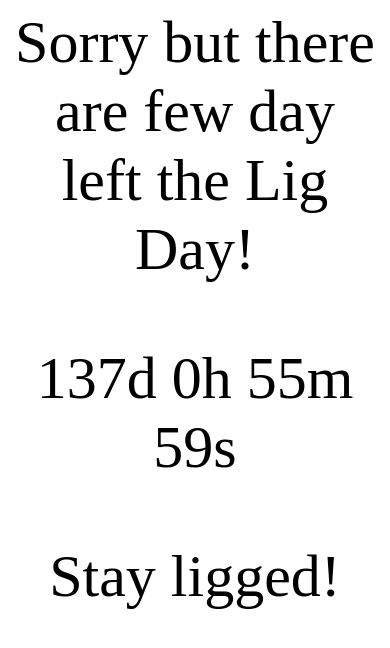
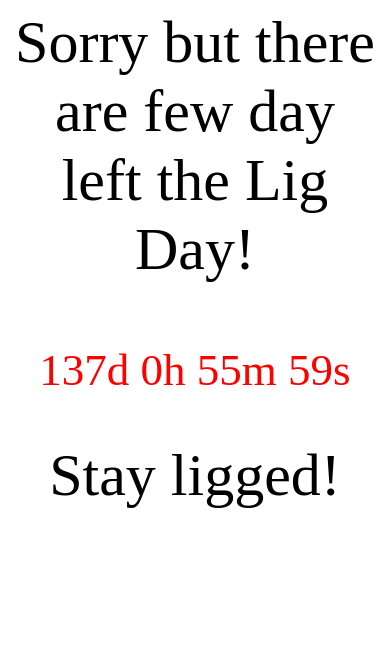
Before and after one commit to Effeppi/is-it-lig, a website: page src/public/language/en-US/index.html in a window 390 px wide. Drawn offline with Linux system fonts and the light colour scheme.

Commit message:
media query

```diff
--- a/src/public/css/main.css
+++ b/src/public/css/main.css
@@ -4,6 +4,17 @@ p {
     margin-top: 0px;
 }
 
+#counter {
+    color: red;
+    font-size: 45px;
+}
+
 div {
     display: none;
 }
+
+@media screen and (max-height: 700px) {
+    p {
+        font-size: 50px;
+    }
+  }
--- a/src/public/js/main.js
+++ b/src/public/js/main.js
@@ -59,6 +59,8 @@
         var minutes = Math.floor((distance % (1000 * 60 * 60)) / (1000 * 60));
         var seconds = Math.floor((distance % (1000 * 60)) / 1000);
 
+        const counterString = buildCounter(days, hours, minutes, seconds);
+
         // Output the result in the element with id="counter"
         document.getElementById("counter").innerHTML = days + "d " + hours + "h " +
             minutes + "m " + seconds + "s ";
@@ -78,6 +80,10 @@
 
     }
 
+    function buildCounter(days, hours, minutes, seconds) {
+
+    }
+
 
 
 })();
```
